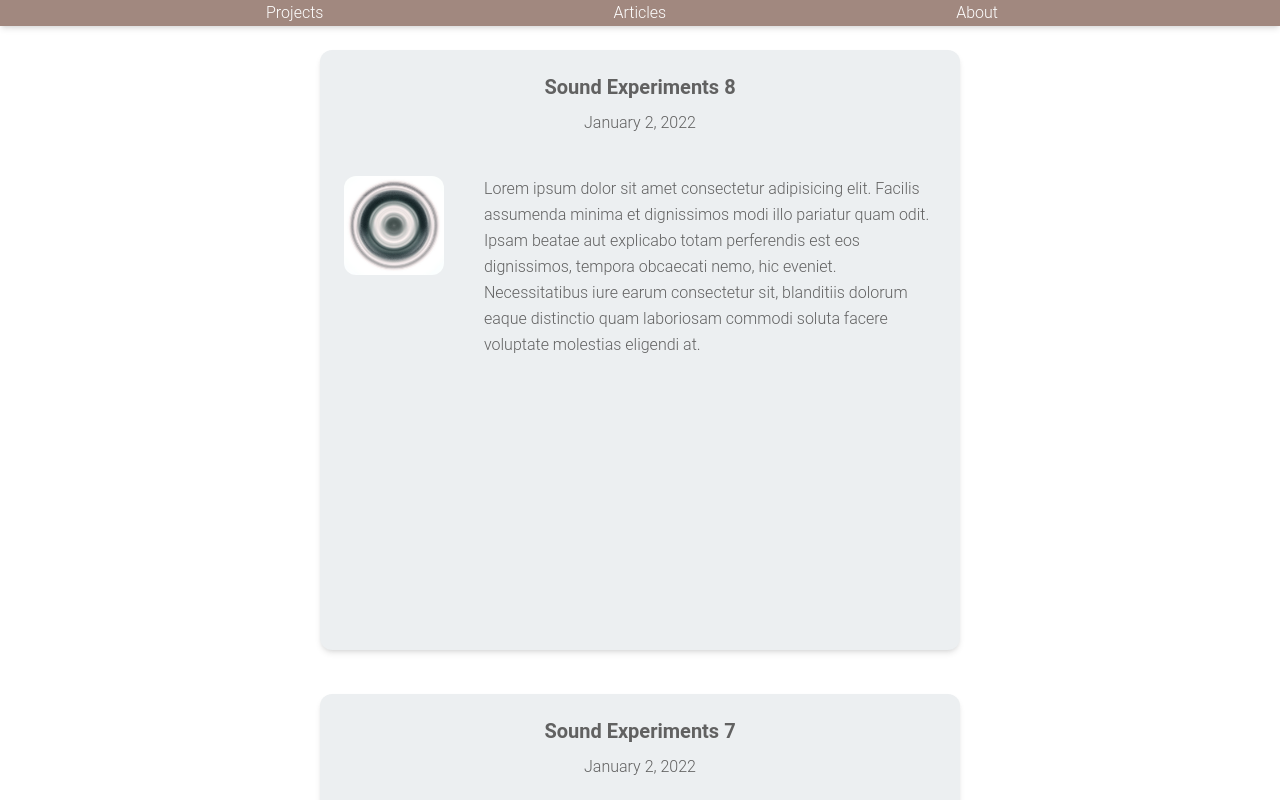
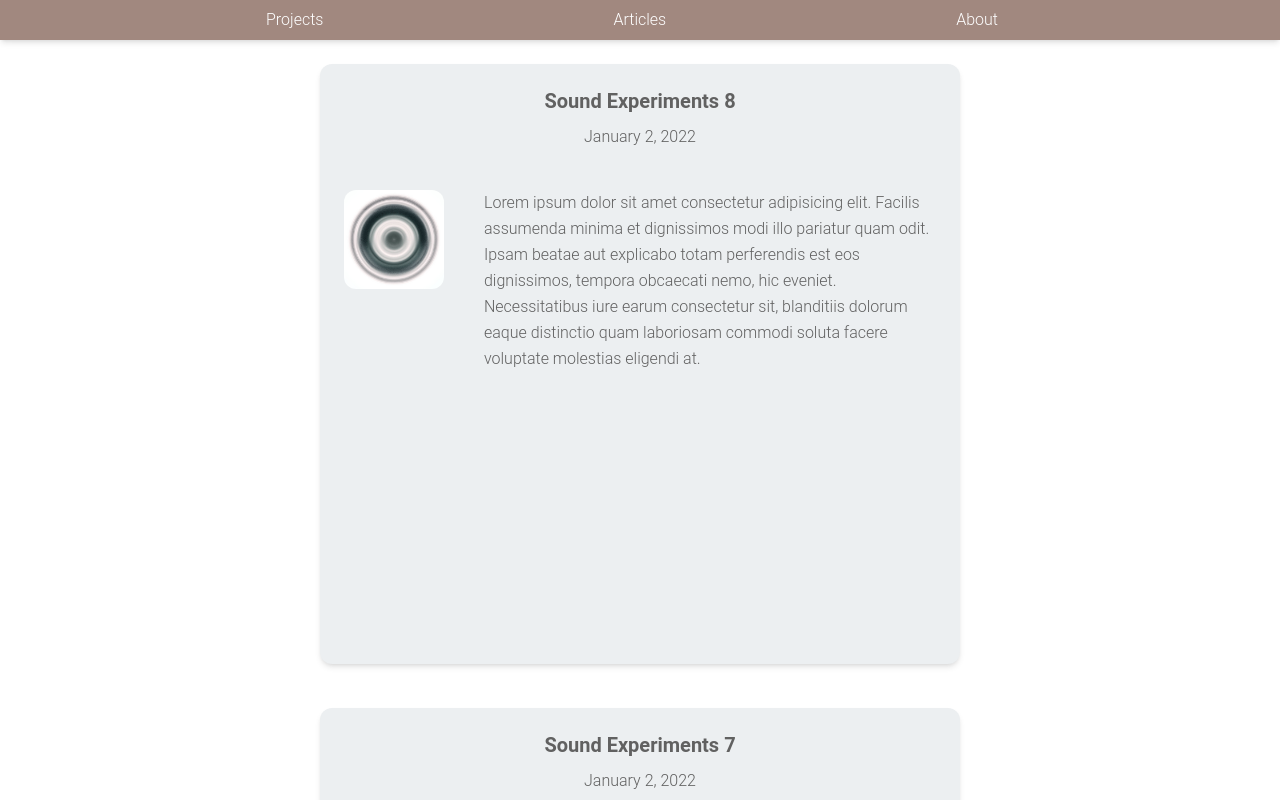
Before and after one commit to heycharlieabbott/PersonalSite, a Next.js app: page / in a window 1280 px wide. Shown: the top 800 px of the page. Built offline with nearby package versions, Linux system fonts and the light colour scheme.

Commit message:
restyle navbar

```diff
--- a/components/navbar.tsx
+++ b/components/navbar.tsx
@@ -38,8 +38,8 @@ const navBarMap = (items) =>{
 
   return (
 
-  <nav className={pathname === "/"? `${scrollstatus} top-0 z-10 m-auto bg-brown-300 shadow-md transition-opacity`:'top-0 z-10 m-auto  bg-brown-300 shadow-md'}>
-    <ul className='flex flex-row justify-evenly gap-6 pr-4 text-white  '>
+  <nav className={pathname === "/"? `${scrollstatus} flex justify-center items-center h-10 top-0 z-10 m-auto bg-brown-300 shadow-md transition-opacity`:'flex justify-center items-center h-10 top-0 z-10 m-auto  bg-brown-300 shadow-md'}>
+    <ul className=' w-full flex flex-row justify-evenly items-center gap-6 pr-4 text-white  '>
       {navBarMap(pathname === "/"? navBarItemsHome : navBarItems)}
      </ul>
     </nav>
```
